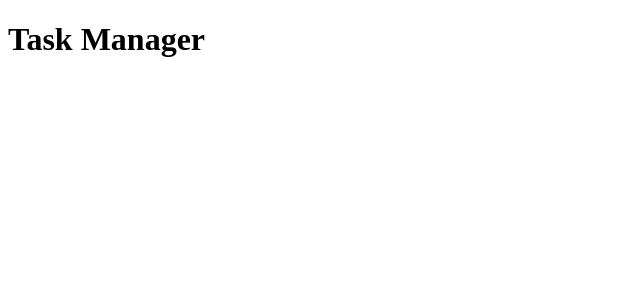
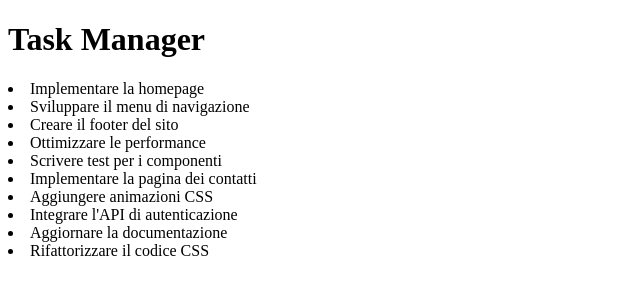
Before and after one commit to AndreaBeltramin/react-task-list, a React (Vite) app: page / in a window 1280 px wide. Shown: the top 300 px of the page, without its empty margins (0-640 px from the left). Built offline with nearby package versions, Linux system fonts and the light colour scheme.

Commit message:
lista completa

```diff
--- a/src/App.jsx
+++ b/src/App.jsx
@@ -3,12 +3,13 @@ import { tasks } from "./data/tasks";
 import "./App.css";
 
 function App() {
+	const tasksList = () => {
+		return tasks.map((task, index) => <li key={task.id}>{task.title}</li>);
+	};
 	return (
 		<>
 			<h1>Task Manager</h1>
-			<div className="card">
-				<p></p>
-			</div>
+			<p>{tasksList()}</p>
 		</>
 	);
 }
```
